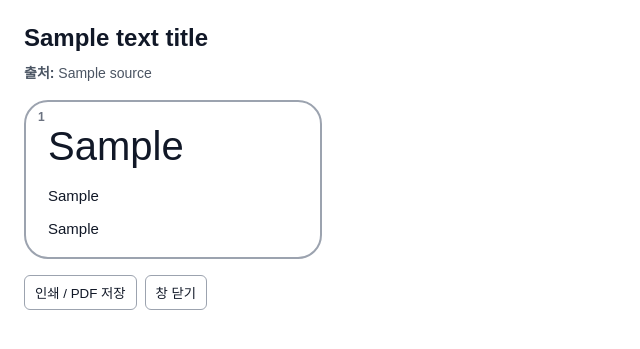
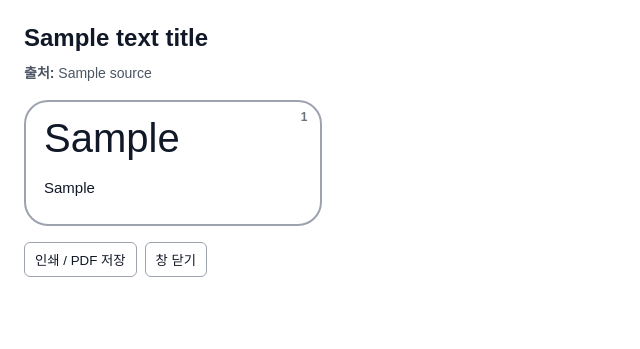
Before and after one commit to pinkyj81/wordmaster, a Flask app: template templates/word_print.html in a window 1280 px wide. Shown: the top 349 px of the page, without its empty margins (0-640 px from the left). Run offline with Flask 3, Linux system fonts and the light colour scheme; tables that the repository leaves empty hold one stand-in row (values such as "Sample post"); the template is opened without the code that fills it: values that come from a table or form of the project are taken from there, most other values are stand-ins (such as "Sample title", 1, 10 or a date in 2020).

Commit message:
Add files via upload

```diff
--- a/templates/word_print.html
+++ b/templates/word_print.html
@@ -45,8 +45,8 @@
     .word-card {
       border: 2px solid #9ca3af;
       border-radius: 24px;
-      padding: 20px 22px;
-      min-height: 150px;
+      padding: 12px 18px;
+      min-height: 110px;
       page-break-inside: avoid;
       background: #ffffff;
       position: relative;
@@ -55,7 +55,7 @@
     .word-index {
       position: absolute;
       top: 8px;
-      left: 12px;
+      right: 12px;
       font-size: 12px;
       color: #6b7280;
       font-weight: 600;
@@ -137,10 +137,6 @@
       <div class="word-index">{{ loop.index }}</div>
       <h2 class="word-title">{{ w.word }}</h2>
       <p class="word-meaning">{{ w.meaning }}</p>
-      {% set ex = (w.example or '')|trim %}
-      {% if ex and ex|lower != 'null' %}
-      <p class="word-example">{{ ex }}</p>
-      {% endif %}
     </article>
     {% endfor %}
   </div>
```
